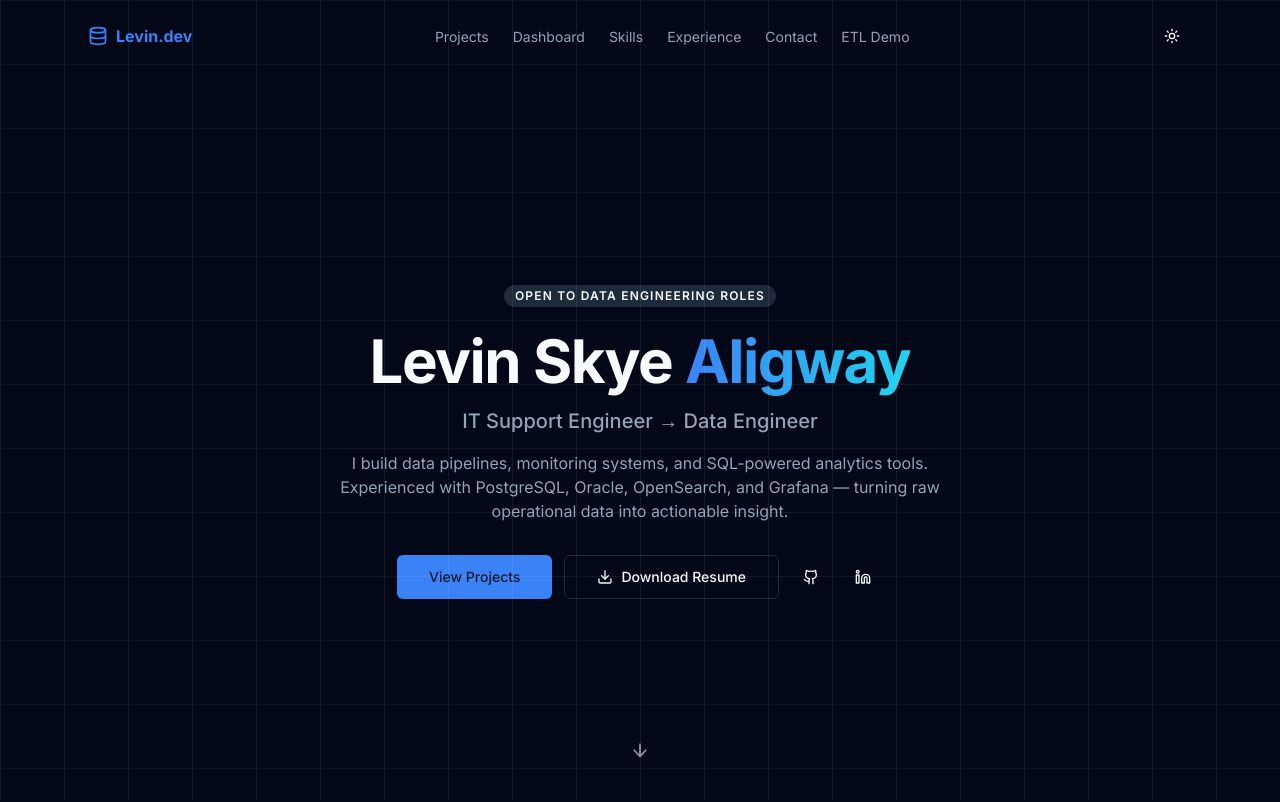
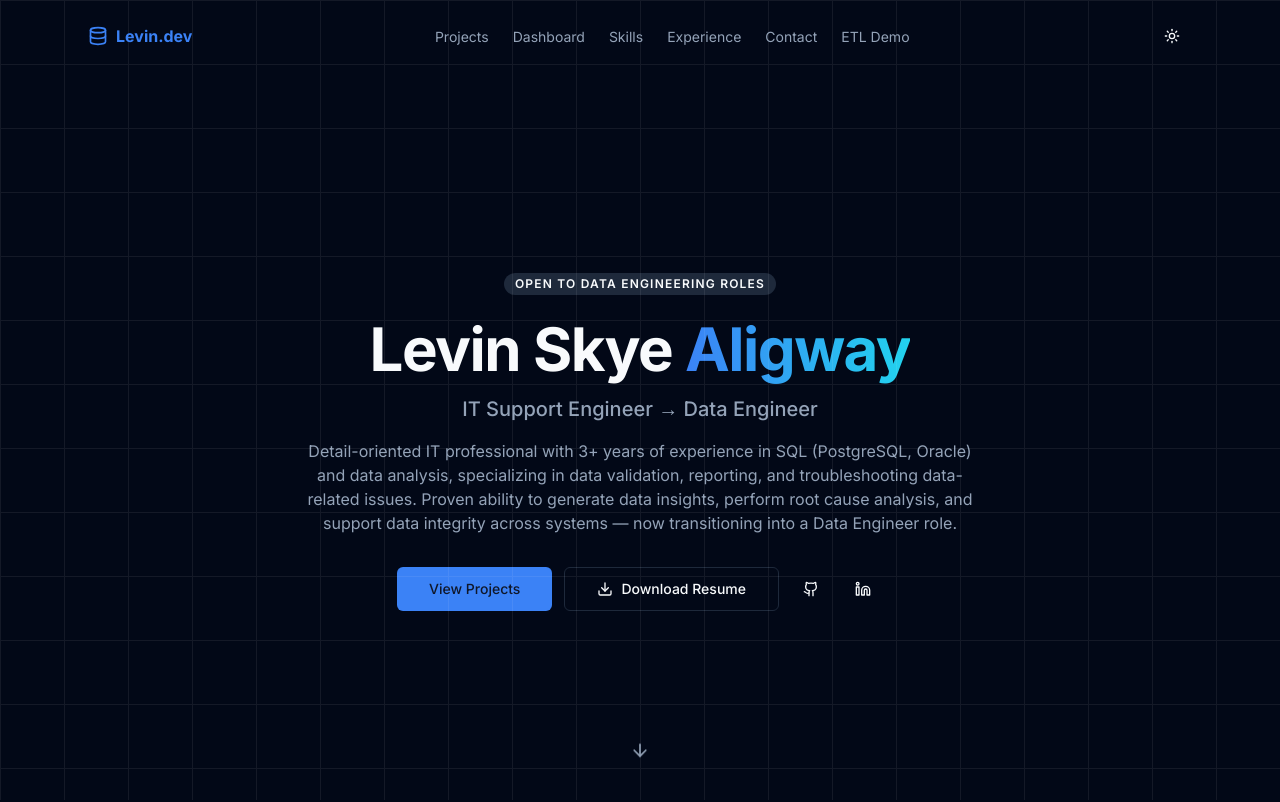
Before and after one commit to levinskyea/levin-data-engineer-portfolio, a Next.js app: page / in a window 1280 px wide. Shown: the top 802 px of the page. Built offline with nearby package versions, Linux system fonts and the light colour scheme.

Commit message:
Update hero description with professional summary

```diff
--- a/src/components/hero.tsx
+++ b/src/components/hero.tsx
@@ -64,9 +64,10 @@ export function Hero() {
           transition={{ duration: 0.5, delay: 0.4 }}
           className="mb-8 text-base text-muted-foreground max-w-2xl mx-auto"
         >
-          I build data pipelines, monitoring systems, and SQL-powered analytics tools.
-          Experienced with PostgreSQL, Oracle, OpenSearch, and Grafana — turning raw operational
-          data into actionable insight.
+          Detail-oriented IT professional with 3+ years of experience in SQL (PostgreSQL, Oracle)
+          and data analysis, specializing in data validation, reporting, and troubleshooting
+          data-related issues. Proven ability to generate data insights, perform root cause analysis,
+          and support data integrity across systems — now transitioning into a Data Engineer role.
         </motion.p>
 
         <motion.div
```
